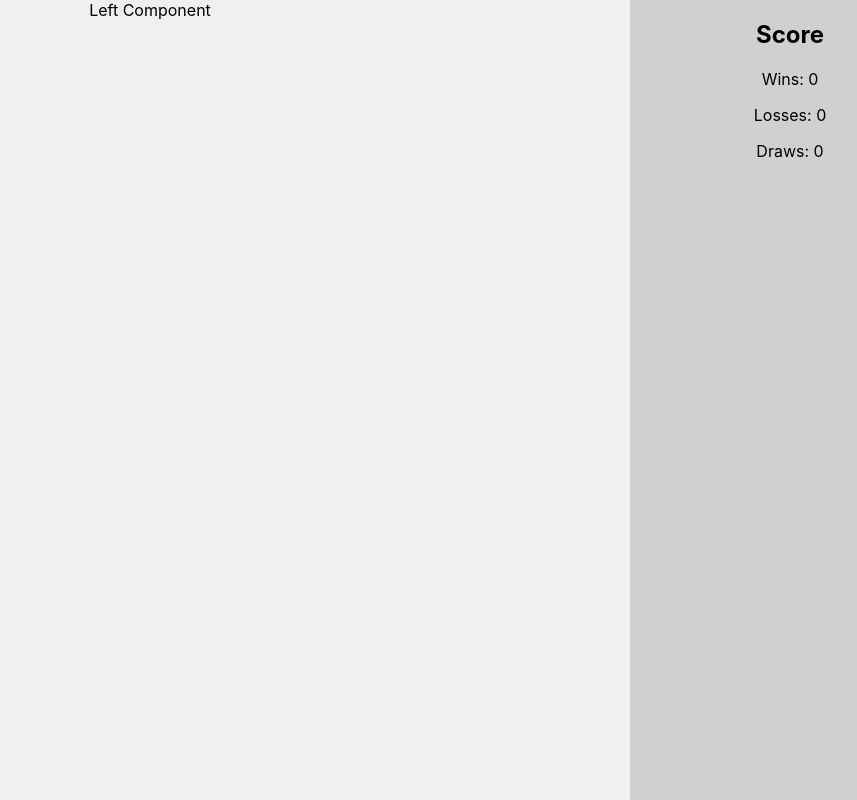
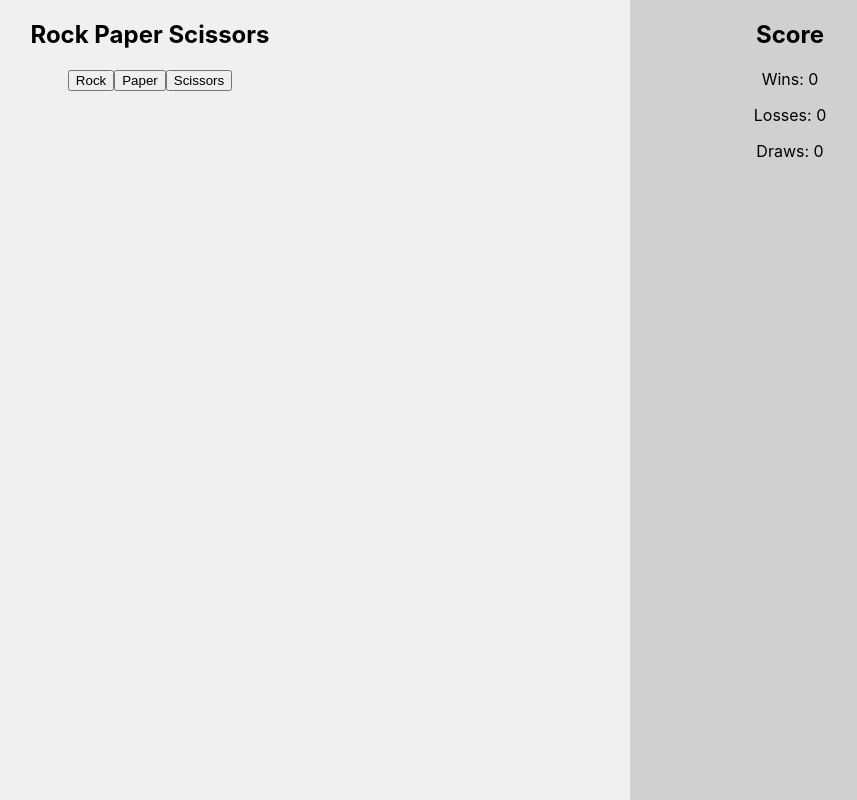
Before and after one commit to razvan393/rock-paper-scissors, a React (Create React App) app: page / in a window 1280 px wide. Shown: the whole page, without its empty margins (330-1187 px from the left). Built offline with nearby package versions, Linux system fonts and the light colour scheme.

Commit message:
add game component

```diff
--- a/src/App.tsx
+++ b/src/App.tsx
@@ -1,8 +1,9 @@
-import React, { useState } from "react";
+import { useState } from "react";
 import "./App.css";
+import GameComponent from "./components/game";
 import ScoreDisplay from "./components/score";
 import { GameResult } from "./constants";
-import { ScoreContext } from "./context";
+import { Context } from "./context";
 
 function App() {
     const [score, setScore] = useState({ wins: 0, losses: 0, draws: 0 });
@@ -22,15 +23,15 @@ function App() {
         }));
     };
     return (
-        <ScoreContext.Provider value={{ score, updateScore }}>
+        <Context.Provider value={{ score, updateScore }}>
             <div className="app">
                 <header className="app-header"></header>
-                <div className="main-area">Left Component</div>
+                <div className="main-area"><GameComponent/></div>
                 <div className="score-area">
                     <ScoreDisplay />
                 </div>
             </div>
-        </ScoreContext.Provider>
+        </Context.Provider>
     );
 }
 
--- /dev/null
+++ b/src/components/game.tsx
@@ -0,0 +1,67 @@
+import { useContext, useState } from "react";
+import { GameResult } from "../constants";
+import { Context } from "../context";
+
+const GameComponent = () => {
+    const [playerChoice, setPlayerChoice] = useState("");
+    const [computerChoice, setComputerChoice] = useState("");
+    const [result, setResult] = useState("");
+
+    const { updateScore } = useContext(Context);
+
+    const handlePlayerChoice = (choice: string) => {
+        const computerChoice = generateComputerChoice();
+        const gameResult = determineGameResult(choice, computerChoice);
+        setPlayerChoice(choice);
+        setComputerChoice(computerChoice);
+        setResult(gameResult);
+        updateScore(gameResult);
+    };
+
+    const generateComputerChoice = () => {
+        const choices = ["rock", "paper", "scissors"];
+        const randomIndex = Math.floor(Math.random() * choices.length);
+        return choices[randomIndex];
+    };
+
+    const determineGameResult = (
+        playerChoice: string,
+        computerChoice: string
+    ) => {
+        if (playerChoice === computerChoice) {
+            return GameResult.Draw;
+        } else if (
+            (playerChoice === "rock" && computerChoice === "scissors") ||
+            (playerChoice === "paper" && computerChoice === "rock") ||
+            (playerChoice === "scissors" && computerChoice === "paper")
+        ) {
+            return GameResult.Win;
+        } else {
+            return GameResult.Loss;
+        }
+    };
+
+    return (
+        <div className="game">
+            <h2>Rock Paper Scissors</h2>
+            <div className="choices">
+                <button onClick={() => handlePlayerChoice("rock")}>Rock</button>
+                <button onClick={() => handlePlayerChoice("paper")}>
+                    Paper
+                </button>
+                <button onClick={() => handlePlayerChoice("scissors")}>
+                    Scissors
+                </button>
+            </div>
+            {playerChoice && computerChoice && (
+                <div className="result">
+                    <p>Player's Choice: {playerChoice}</p>
+                    <p>Computer's Choice: {computerChoice}</p>
+                    <p>Result: {result}</p>
+                </div>
+            )}
+        </div>
+    );
+};
+
+export default GameComponent;
--- a/src/components/score.tsx
+++ b/src/components/score.tsx
@@ -1,8 +1,8 @@
-import React, { useContext } from "react";
-import { ScoreContext } from "../context";
+import { useContext } from "react";
+import { Context } from "../context";
 
 const ScoreDisplay = () => {
-    const { score } = useContext(ScoreContext);
+    const { score } = useContext(Context);
 
     return (
         <div className="score">
--- a/src/context.ts
+++ b/src/context.ts
@@ -1,7 +1,7 @@
 import { createContext } from 'react';
-import { ScoreContextType } from './types';
+import { ContextType } from './types';
 
-export const ScoreContext = createContext<ScoreContextType>({
+export const Context = createContext<ContextType>({
     score: { wins: 0, losses: 0, draws: 0 },
     updateScore: () => {},
 });
--- a/src/types.ts
+++ b/src/types.ts
@@ -1,6 +1,6 @@
 import { GameResult } from "./constants";
 
-export interface ScoreContextType {
+export interface ContextType {
     score: { wins: number; losses: number; draws: number };
     updateScore: (result: GameResult) => void;
 }
```
